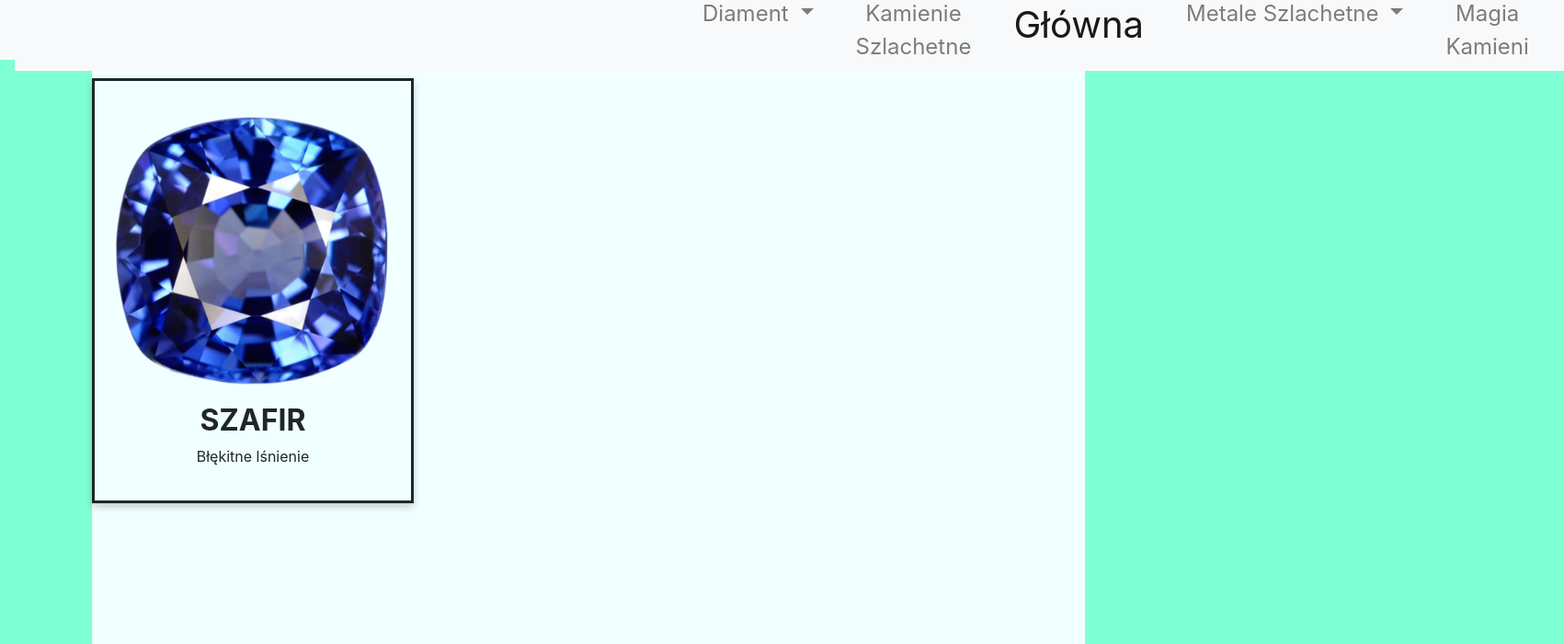
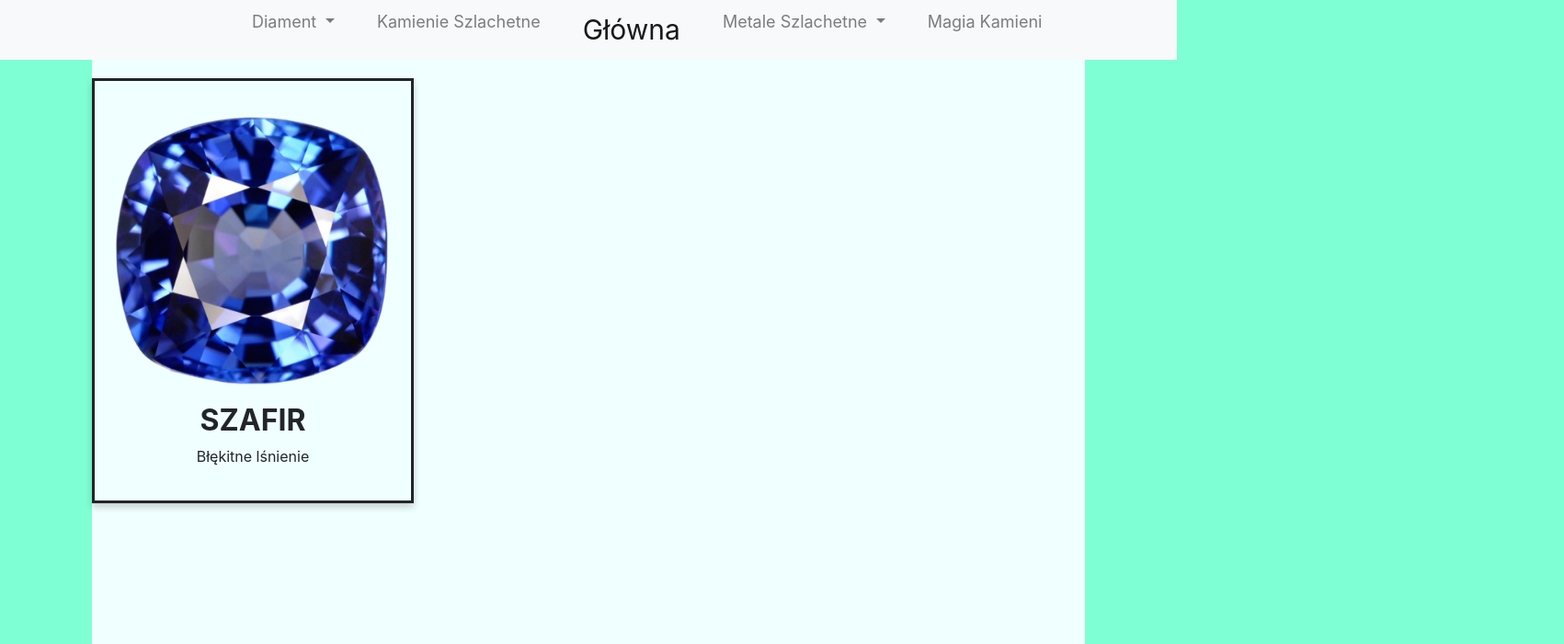
Before and after one commit to piotrdylag/EncyklopediaKamieni, a plain HTML site: page index.html in a window 1280 px wide. Shown: the top 700 px of the page at 92% size, 1701 px wide, since content can reach past the window. Drawn offline with nearby package versions, Linux system fonts and the light colour scheme.

Commit message:
Repair menu responsive for other res

```diff
--- a/style/style.css
+++ b/style/style.css
@@ -26,12 +26,16 @@ ul{
     text-align: center ;
 }
 ul.navbar-nav{
-    font-size: 24px;
+    font-size: 18px;
     padding-left: 740px;
+}
+@media screen and (max-width: 1920px){
+    ul.navbar-nav{
+        padding-left: 250px;
+    }
 }
 .navbar-collapse{
     font-size: 24px;
-    background-color: #f8f9fa;
     z-index: 2;
 }
 
@@ -55,7 +59,7 @@ ul.navbar-nav{
     padding-left: 30px;
 }
 #main-switch{
-    font-size: 40px;
+    font-size: 30px;
 }
 .nav-item{
     padding-right: 30px;
```
